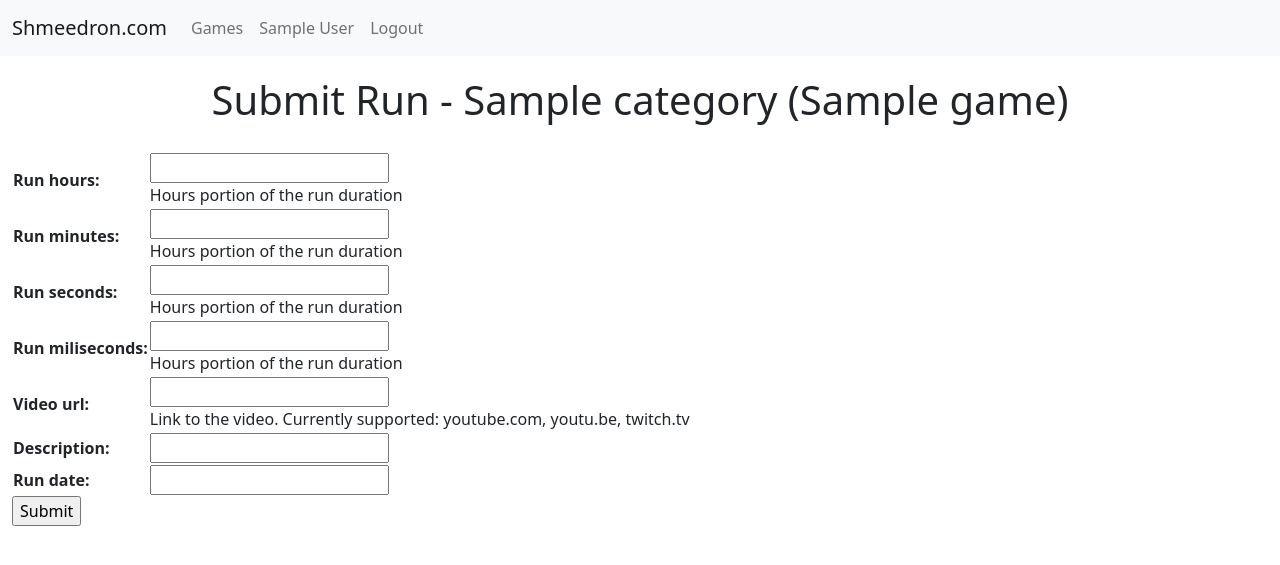
After one commit to SuperZooper3/ShmeedronTracker, a Django app: page /leaderboard/run/submit/1 in a window 1280 px wide. The commit adds this page. Shown: the top 565 px of the page. Run offline with Django 4.2, Linux system fonts and the light colour scheme; a user stored in the database is signed in; tables that the repository leaves empty hold one stand-in row (values such as "Sample post").

Commit message:
Run submition form

```diff
--- a/shmeedron/leaderboard/forms.py
+++ b/shmeedron/leaderboard/forms.py
@@ -5,3 +5,13 @@ class GameSubmitionForm(forms.Form):
     thumbnail_url = forms.URLField(help_text="Enter a thumbnail for the game, ex: <a href='https://www.igdb.com/games/celeste'>Celeste's<a/> picutre is https://images.igdb.com/igdb/image/upload/t_cover_big/co3byy.png (right click on the thumbnail image)",
         required=False,
     )
+
+class RunSubmitionForm(forms.Form):
+    run_hours = forms.IntegerField(help_text="Hours portion of the run duration")
+    run_minutes = forms.IntegerField(help_text="Hours portion of the run duration")
+    run_seconds = forms.IntegerField(help_text="Hours portion of the run duration")
+    run_miliseconds = forms.IntegerField(help_text="Hours portion of the run duration")
+
+    video_url = forms.URLField(help_text="Link to the video. Currently supported: youtube.com, youtu.be, twitch.tv")
+    description = forms.CharField(max_length=1000)
+    run_date = forms.DateField()
--- a/shmeedron/leaderboard/templates/cat_page.html
+++ b/shmeedron/leaderboard/templates/cat_page.html
@@ -3,6 +3,8 @@
 {% block content %}
 
     <h1 class="game-title"><a href="{{game.get_absolute_url}}">{{game.name}}</a> - {{category.name}}</h1>
+
+    <a href="{% url 'submit-run' category.id %}">Submit</a>
 
     <table class="table table-hover">
         <tr>
--- /dev/null
+++ b/shmeedron/leaderboard/templates/run_submition.html
@@ -0,0 +1,13 @@
+{% extends "base_generic.html" %}
+
+{% block content %}
+  <h1 class="main-page-header">Submit Run - {{category}}</h1>
+
+  <form action="" method="post">
+    {% csrf_token %}
+    <table>
+    {{ form.as_table }}
+    </table>
+    <input type="submit" value="Submit">
+  </form>
+{% endblock %}
--- a/shmeedron/leaderboard/urls.py
+++ b/shmeedron/leaderboard/urls.py
@@ -8,5 +8,6 @@ urlpatterns = [
     path('<slug:game_slug>-<int:pk>', views.game, name='game-page'),
     path('<slug:game_slug>-<int:game_pk>/<slug:cat_slug>-<int:cat_pk>', views.category, name='category-page'),
     path('player/<slug:username_slug>-<int:pk>', views.player, name='player'),
-    path('runs/<int:pk>', views.run, name='run-page'),
+    path('run/<int:pk>', views.run, name='run-page'),
+    path('run/submit/<int:cat_pk>', views.submit_run, name='submit-run'),
 ]
--- a/shmeedron/leaderboard/views.py
+++ b/shmeedron/leaderboard/views.py
@@ -3,6 +3,7 @@ from django.contrib.auth.decorators import login_required, permission_required
 from django.http import HttpResponseRedirect, HttpResponse
 from django.urls import reverse
 from django.contrib.auth.models import User
+from django.utils.text import slugify
 
 from leaderboard.models import Game, Category, Player, Submition
 from leaderboard.forms import GameSubmitionForm, RunSubmitionForm
@@ -106,3 +107,44 @@ def run(request, pk):
     }
 
     return render(request, 'run_page.html', context=context)
+
+@login_required
+def submit_run(request, cat_pk):
+    category_object = get_object_or_404(Category, pk=cat_pk)
+
+    if request.method == 'POST':
+
+        form = RunSubmitionForm(request.POST)
+
+        if form.is_valid():
+            new_submition = Submition()
+
+            run_time = datetime.timedelta(
+                hours=form.cleaned_data["run_hours"],
+                minutes=form.cleaned_data["run_minutes"],
+                seconds=form.cleaned_data["run_seconds"],
+                milliseconds=form.cleaned_data["run_miliseconds"],
+            )
+
+            new_submition.time = run_time
+            new_submition.description = form.cleaned_data["description"]
+            new_submition.play_date = form.cleaned_data["run_date"]
+            new_submition.video_link = form.cleaned_data["video_url"]
+            new_submition.player =  get_player(request.user)
+            new_submition.category = category_object
+
+            new_submition.save()
+
+            return HttpResponseRedirect(reverse('category-page',args=(
+            slugify(category_object.game.name),str(category_object.game.id),slugify(category_object.name),str(category_object.id)
+            )))
+
+    else:
+        form = RunSubmitionForm()
+
+    context = {
+        "form":form,
+        "category":category_object,
+    }
+
+    return render(request, 'run_submition.html', context=context)
```
